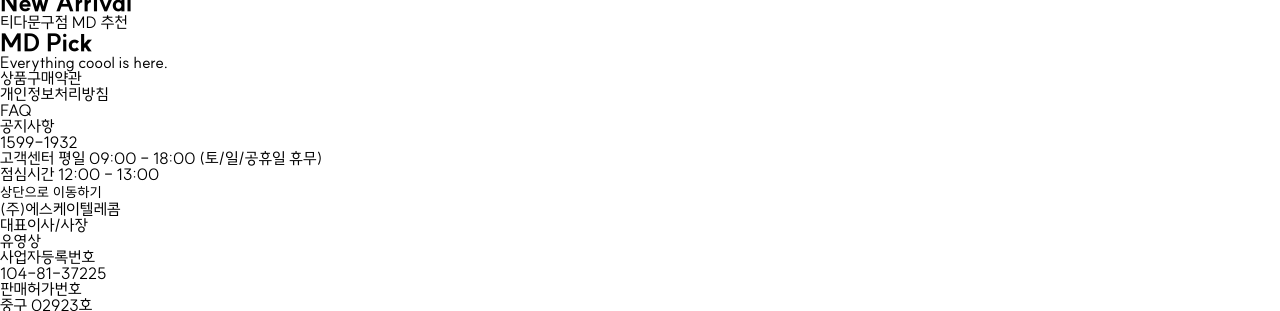
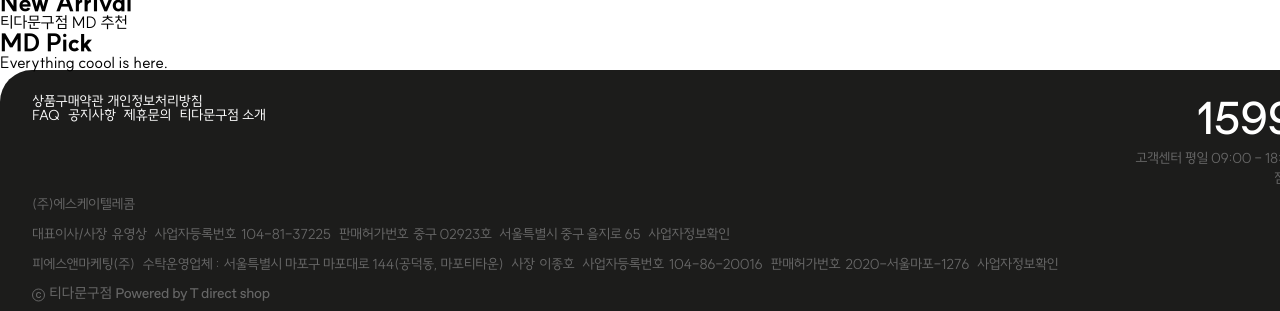
Before and after one commit to Kimbangul/commerce, a React (Create React App) app: page / in a window 1280 px wide. Shown: the part 641-952 px from the top of the page. Built offline with nearby package versions, Linux system fonts and the light colour scheme.

Commit message:
style: footer style add

```diff
--- a/src/components/footer/Footer.tsx
+++ b/src/components/footer/Footer.tsx
@@ -20,8 +20,18 @@ const Footer = () => {
             </ul>
             <nav className='footer__menu'>
               <ul className='footer__menu-list'>
-                <li className='footer__menu-item'>FAQ</li>
-                <li className='footer__menu-item'>공지사항</li>
+                <li className='footer__menu-item'>
+                  <a href='#'>FAQ</a>
+                </li>
+                <li className='footer__menu-item'>
+                  <a href='#'>공지사항</a>
+                </li>
+                <li className='footer__menu-item'>
+                  <a href='#'>제휴문의</a>
+                </li>
+                <li className='footer__menu-item'>
+                  <a href='#'>티다문구점 소개</a>
+                </li>
               </ul>
             </nav>
           </div>
@@ -32,10 +42,10 @@ const Footer = () => {
               <br />
               점심시간 12:00 - 13:00
             </p>
-            <button className='top-btn'>상단으로 이동하기</button>
           </div>
         </div>
 
+        <div className='footer__row'>
           <div className='footer__info'>
             <p className='footer__company'>{`(주)에스케이텔레콤`}</p>
             <div className='footer__info-row'>
@@ -82,9 +92,13 @@ const Footer = () => {
               </a>
             </div>
             <small className='footer__copy'>
-            <span className='footer__copy-icon'></span>티다문구점 Powered by T
-            direct shop
+              <span className='icon copy'></span>티다문구점 Powered by T direct
+              shop
             </small>
+          </div>
+          <button className='top-btn'>
+            <span className='blind'>상단으로 이동하기</span>
+          </button>
         </div>
       </div>
     </footer>
--- a/src/components/header/Header.tsx
+++ b/src/components/header/Header.tsx
@@ -68,9 +68,11 @@ const Header = () => {
                           key={`subMenu-${subMenu.title}-${idx}`}
                           className='cate__sub-item'
                         >
+                          <a href={subMenu.link}>
                             <span className='cate__sub-name'>
                               {subMenu.title}
                             </span>
+                          </a>
                           {/* depth 3 */}
                           {subMenu.sub && (
                             <div className='cate__third'>
@@ -80,9 +82,11 @@ const Header = () => {
                                     className='cate__third-item'
                                     key={`thirdMenu-${thirdMenu.title}-${idx}`}
                                   >
+                                    <a href={thirdMenu.link}>
                                       <span className='cate__third-name'>
                                         {thirdMenu.title}
                                       </span>
+                                    </a>
                                   </li>
                                 ))}
                               </ul>
--- a/src/data/menu.ts
+++ b/src/data/menu.ts
@@ -99,7 +99,7 @@ export const thirdMenu: TMenuList[] = [
 
 export const subMenu: TMenuList[] = [
   [
-    { code: 1001, title: `Jeongwaja edition X 티다문구점`, link: '#' },
+    { code: 1001, title: `Jeongwaja edition`, link: '#' },
     { code: 1002, title: `Archive`, link: '#' },
   ],
   [
--- a/src/style/common/animation.scss
+++ b/src/style/common/animation.scss
@@ -1,4 +1,4 @@
-@keyframes shake {
+@keyframes animation__shake {
   0% {
     transform: rotate(0deg);
   }
--- a/src/style/common/global.scss
+++ b/src/style/common/global.scss
@@ -40,7 +40,7 @@ button {
 body {
   word-break: keep-all;
   font-size: 1.6rem;
-  font-family: $font-suite;
+  font-family: $font__suite;
   word-break: keep-all;
   position: relative;
   line-height: 1;
--- a/src/style/common/module.scss
+++ b/src/style/common/module.scss
@@ -31,4 +31,13 @@
   &.login {
     background-image: url(~/public/icon/login_30.svg);
   }
+  &.top {
+    background-image: url(~/public/icon/top_24.svg);
+    background-size: 2.4rem;
+  }
+  &.copy {
+    background-image: url(~/public/icon/copy_13.svg);
+    width: 1.3rem;
+    height: 1.7rem;
+  }
 }
--- a/src/style/common/util.scss
+++ b/src/style/common/util.scss
@@ -42,7 +42,7 @@
 }
 
 @mixin util__tag($bgColor) {
-  border-radius: 10rem;
+  border-radius: 20rem;
   background: $bgColor;
 }
 
--- a/src/style/common/variable.scss
+++ b/src/style/common/variable.scss
@@ -32,5 +32,5 @@ $color__gray-4: #ddd;
 $color__transparent-1: rgba(0, 0, 0, 0.1);
 $color__transparent-2: rgba(0, 0, 0, 0.05);
 
-$font-favorit: 'Favorit', sans-serif;
-$font-suite: 'SUITE', sans-serif;
+$font__favorit: 'Favorit', sans-serif;
+$font__suite: 'SUITE', sans-serif;
--- a/src/style/page/main.scss
+++ b/src/style/page/main.scss
@@ -1,3 +1,4 @@
+// header
 .header {
   width: 100%;
   position: relative;
@@ -52,6 +53,10 @@
       @include util__flex(center, center, 0, column);
       min-width: 7rem;
     }
+    & > a {
+      position: relative;
+      z-index: 2;
+    }
 
     $color-list: (
       $color__orange,
@@ -68,6 +73,19 @@
         @include util__tag-border($color__orange, $color__black);
       }
     }
+    &:nth-child(2) {
+      .cate__sub-list {
+        flex-direction: column;
+        justify-content: flex-start;
+      }
+      .cate__sub-item {
+        margin-left: 42.3rem;
+        max-width: 12rem;
+        &:first-child {
+          text-transform: uppercase;
+        }
+      }
+    }
     &:nth-child(6) {
       color: nth($color-list, 6);
     }
@@ -78,10 +96,18 @@
     @for $i from 1 through 7 {
       &:nth-child(#{$i}):hover .cate__name {
         @include util__tag-border(nth($color-list, $i), $color__black);
+        animation: animation__shake 0.5s infinite both;
 
         @if $i >= 6 {
           color: $color__white;
         }
+      }
+      &:nth-child(#{$i}) .cate__sub-item a:hover .cate__sub-name {
+        @include util__tag-border(nth($color-list, $i), $color__black);
+      }
+
+      &:nth-child(#{$i}) .cate__third-item a:hover .cate__third-name {
+        @include util__tag-border(nth($color-list, $i), $color__black);
       }
     }
 
@@ -106,7 +132,7 @@
   &__name {
     padding: 0.4rem 0.8rem;
     font-weight: 700;
-    font-family: $font-favorit;
+    font-family: $font__favorit;
     display: inline-block;
   }
   &__sub {
@@ -120,11 +146,114 @@
     background: $color__white-2;
 
     &-list {
-      @include util__flex(flex-start, flex-start);
+      min-width: $size__pc-min;
+      max-width: $size__pc-min;
+      margin: 0 auto;
+      @include util__flex(center, flex-start);
     }
     &-item {
+      font-weight: 600;
+    }
+    &-name {
+      display: inline-block;
       padding: 0.4rem 0.8rem;
-      font-weight: 600;
+    }
+  }
+  &__third {
+    &-item {
+      margin-top: 0.6rem;
+    }
+    &-name {
+      display: inline-block;
+      font-size: 1.4rem;
+      font-weight: 400;
+      line-height: 120%;
+      padding: 0.4rem 0.8rem;
     }
   }
 }
+// // header
+// footer
+.footer {
+  min-width: $size__pc-min;
+  background: $color__black-2;
+  color: $color__white;
+  border-radius: 3.2rem 3.2rem 0 0;
+
+  @mixin footer-info-text {
+    color: #666;
+    font-size: 1.4rem;
+    letter-spacing: -0.028rem;
+  }
+
+  &__inner {
+    padding: 2.4rem 3.2rem;
+  }
+  &__row {
+    @include util__flex(space-between, flex-start);
+  }
+  &__link {
+    @include util__flex(flex-start, center, 0.4rem);
+  }
+  &__menu {
+    &-list {
+      @include util__flex(flex-start, flex-start, 0.8rem);
+    }
+  }
+  &__cell {
+    &:nth-child(1) {
+      font-size: 1.4rem;
+    }
+    &:nth-child(2) {
+      text-align: right;
+    }
+  }
+  &__tel {
+    font-size: 4.6rem;
+    font-weight: 400;
+    line-height: 120%;
+    letter-spacing: -0.092rem;
+    font-family: $font__favorit;
+  }
+  &__cs {
+    @include footer-info-text();
+    line-height: 140%;
+  }
+
+  &__company {
+  }
+
+  &__info {
+    @include footer-info-text();
+
+    & > * {
+      padding: 0.8rem 0;
+    }
+    &-row {
+      @include util__flex(stretch, center, 0.8rem);
+
+      dl {
+        @include util__flex(stretch, center, 0.5ch);
+      }
+    }
+  }
+
+  &__copy {
+    display: inline-flex;
+    gap: 0.4rem;
+    font-size: 1em;
+    padding-bottom: 0;
+    font-family: $font__favorit;
+  }
+}
+
+.top-btn {
+  @extend .icon, .top;
+  padding: 0.8rem;
+  width: 4.2rem;
+  height: 4.2rem;
+  border-radius: 100%;
+  border: 1px solid #666;
+  align-self: flex-end;
+}
+// // footer
--- a/src/style/style.scss
+++ b/src/style/style.scss
@@ -2,7 +2,7 @@
 
 @import './common/fonts';
 @import './common/variable';
-// @import './common/animation';
+@import './common/animation';
 @import './common/util';
 @import './common/module';
 @import './common/global';
```
Also changed, not shown: public/icon/copy_13.svg (added), public/icon/top_24.svg (added). Lines whose indentation alone changed are shown as unchanged.
